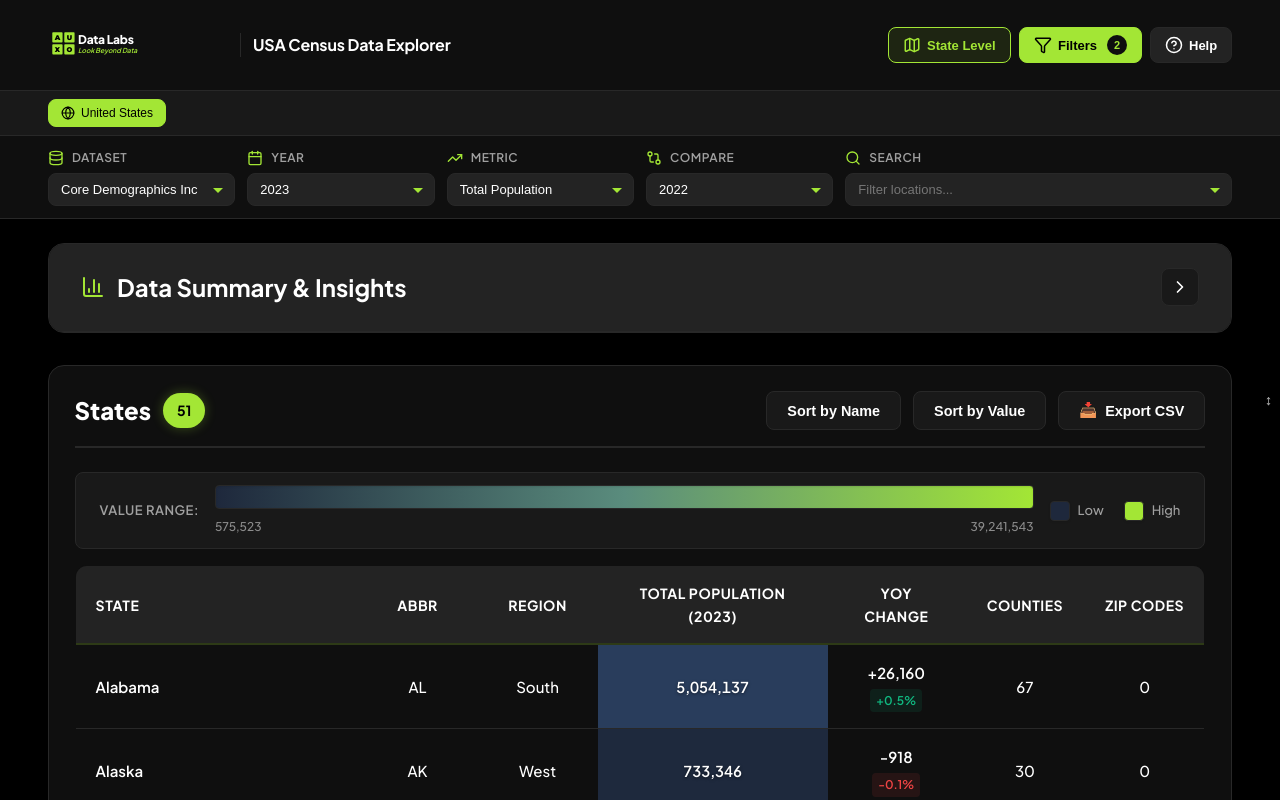
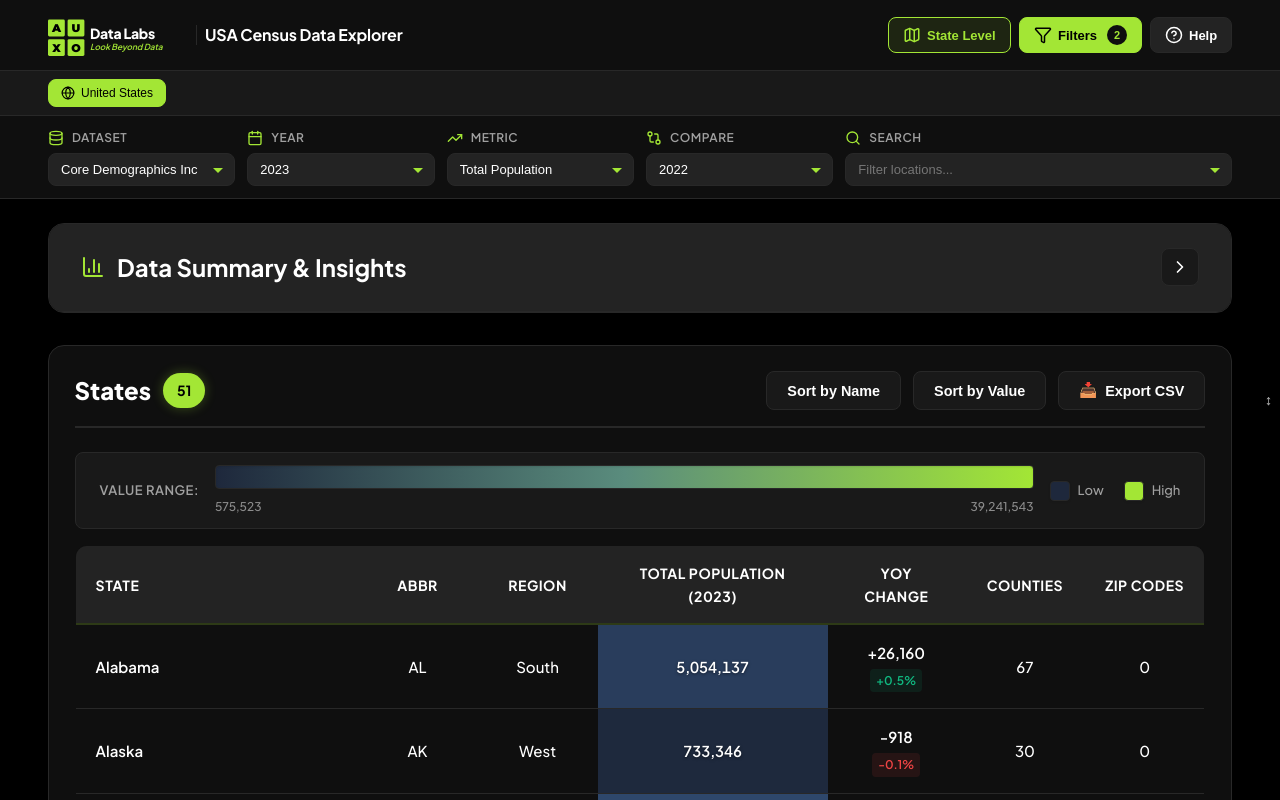
Before and after one commit to Admin-AUXO/us-census-data-explorer, a Vue app: page / in a window 1280 px wide. Shown: the top 800 px of the page. Built offline with nearby package versions, Linux system fonts and the light colour scheme.

Commit message:
Reduce logo padding and compact logo design

```diff
--- a/src/components/AuxoLogo.vue
+++ b/src/components/AuxoLogo.vue
@@ -1,8 +1,7 @@
 <template>
   <div class="auxo-logo-container">
-    <svg :width="computedWidth" :height="computedHeight" viewBox="0 0 420 140" xmlns="http://www.w3.org/2000/svg">
-      <!-- Logo positioned on the left, vertically centered with text -->
-      <g transform="translate(10, 40)">
+    <svg :width="computedWidth" :height="computedHeight" viewBox="0 0 200 60" xmlns="http://www.w3.org/2000/svg">
+      <g transform="translate(0, 8)">
         <rect x="0" y="0" width="24" height="24" fill="#A3E635" rx="2"/>
         <text x="12" y="18" text-anchor="middle" font-family="Montserrat, -apple-system, BlinkMacSystemFont, 'Segoe UI', system-ui, sans-serif" font-weight="900" font-size="16" fill="#000000">A</text>
         <rect x="28" y="0" width="24" height="24" fill="#A3E635" rx="2"/>
@@ -12,14 +11,9 @@
         <rect x="28" y="28" width="24" height="24" fill="#A3E635" rx="2"/>
         <text x="40" y="46" text-anchor="middle" font-family="Montserrat, -apple-system, BlinkMacSystemFont, 'Segoe UI', system-ui, sans-serif" font-weight="900" font-size="16" fill="#000000">O</text>
       </g>
-
-      <!-- Text container positioned to the right of logo, vertically centered -->
-      <g transform="translate(70, 70)">
-        <!-- Data Labs Text -->
-        <text x="0" y="-10" dominant-baseline="middle" font-family="'Plus Jakarta Sans', -apple-system, BlinkMacSystemFont, 'Segoe UI', system-ui, sans-serif" font-size="28" font-weight="800" fill="#FFFFFF" letter-spacing="-0.02em">Data Labs</text>
-
-        <!-- Look Beyond Data Tagline -->
-        <text x="0" y="15" dominant-baseline="middle" font-family="'Plus Jakarta Sans', -apple-system, BlinkMacSystemFont, 'Segoe UI', system-ui, sans-serif" font-size="16" font-weight="600" font-style="italic" fill="#A3E635" letter-spacing="-0.01em">Look Beyond Data</text>
+      <g transform="translate(60, 30)">
+        <text x="0" y="0" dominant-baseline="middle" font-family="'Plus Jakarta Sans', -apple-system, BlinkMacSystemFont, 'Segoe UI', system-ui, sans-serif" font-size="20" font-weight="800" fill="#FFFFFF" letter-spacing="-0.02em">Data Labs</text>
+        <text x="0" y="18" dominant-baseline="middle" font-family="'Plus Jakarta Sans', -apple-system, BlinkMacSystemFont, 'Segoe UI', system-ui, sans-serif" font-size="12" font-weight="600" font-style="italic" fill="#A3E635" letter-spacing="-0.01em">Look Beyond Data</text>
       </g>
     </svg>
   </div>
@@ -38,18 +32,18 @@
 
 const computedWidth = computed(() => {
   const sizes = {
-    small: 180,
-    normal: 240,
-    large: 360
+    small: 140,
+    normal: 180,
+    large: 260
   }
   return sizes[props.size] || sizes.normal
 })
 
 const computedHeight = computed(() => {
   const sizes = {
-    small: 70,
-    normal: 93,
-    large: 140
+    small: 50,
+    normal: 60,
+    large: 90
   }
   return sizes[props.size] || sizes.normal
 })
--- a/src/components/HeaderControls.vue
+++ b/src/components/HeaderControls.vue
@@ -423,7 +423,7 @@
 .header-brand {
   display: flex;
   align-items: center;
-  gap: 0.75rem;
+  gap: 0.5rem;
   flex-shrink: 0;
 }
 
@@ -435,7 +435,7 @@
 
 .brand-separator {
   width: 1px;
-  height: 1.5rem;
+  height: 1.25rem;
   background: var(--border-color);
   flex-shrink: 0;
 }
```
